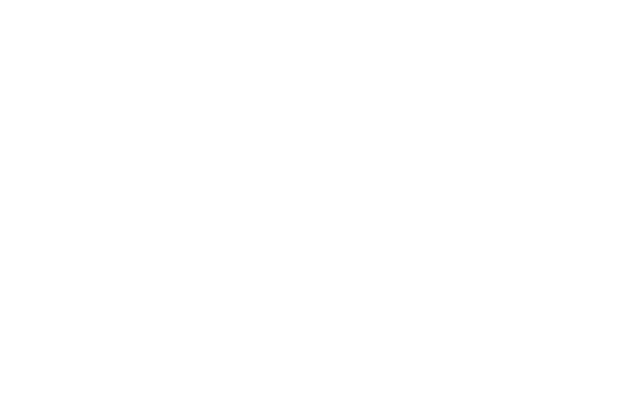
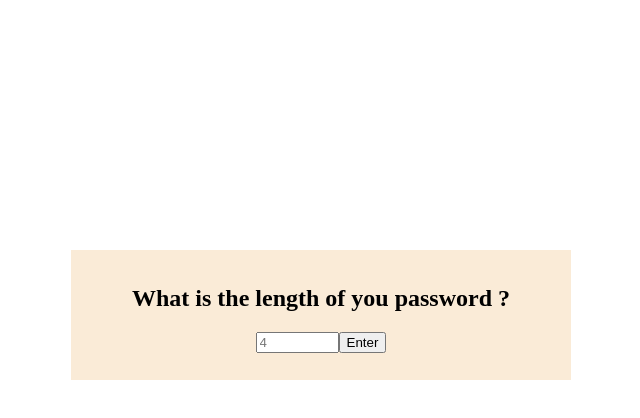
Before and after one commit to JohnJoseph2019/password_maker, a plain HTML site: page index.html in a window 1280 px wide. Both pictures are taken after a click on the button "Begin". Shown: the whole page, without its empty margins (319-959 px from the left). Drawn offline with Linux system fonts and the light colour scheme.

Commit message:
Added the elements to ask for lenght. Also with some styling aswell as some styling for the first page section

```diff
--- a/assets/script.js
+++ b/assets/script.js
@@ -1,10 +1,29 @@
 let startBtn = document.getElementById('start');
 let startPage = document.getElementById('firstPage');
-console.log(startBtn);
+let promptPageEl = document.getElementById('prompt-page');
+console.log(promptPageEl);
 
+function askForLength() {
+    let box = document.createElement('div');
+    box.classList.add('lengthSection');
+    let questionEL = document.createElement('h2');
+    questionEL.textContent = 'What is the length of you password ?';
+    box.appendChild(questionEL);
+    let inputElement = document.createElement('input');
+    inputElement.setAttribute('type', 'text');
+    inputElement.setAttribute('placeholder', '4');
+    inputElement.setAttribute('id', 'lengthValue');
+    inputElement.classList.add('inputEl');
+    box.appendChild(inputElement);
+    let submitLengthButton = document.createElement('button');
+    submitLengthButton.textContent = 'Enter';
+    box.appendChild(submitLengthButton);
+    promptPageEl.appendChild(box);
+}
 function begin() {
     //hide the first page
     startPage.classList.add('hide');
+    askForLength();
 }
 
 startBtn.addEventListener('click', begin);
--- a/assets/style.css
+++ b/assets/style.css
@@ -1,7 +1,29 @@
 .page {
+    padding-top: 15px;
+    padding-bottom: 15px;
     text-align: center;
+    margin: 250px auto;
+    background-color: blueviolet;
+    width: fit-content;
+    width: 600px;
+    height: 150px;
 }
 
 .hide {
     display: none;
 }
+.promptPage {
+    text-align: center;
+}
+.lengthSection {
+    padding-top: 15px;
+    padding-bottom: 15px;
+    background-color: antiquewhite;
+    width: 500px;
+    height: 100px;
+    margin: 250px auto;
+}
+
+.inputEl {
+    width: 75px;
+}
--- a/index.html
+++ b/index.html
@@ -13,7 +13,7 @@
             <p>This Application is going to help create a password if you cannot think of one. </p>
             <button id="start">Begin</button>
         </section>
-        <section id="prompts-page">
+        <section id="prompt-page" class="promptPage">
 
         </section>
         <section id="final-Page">
```
